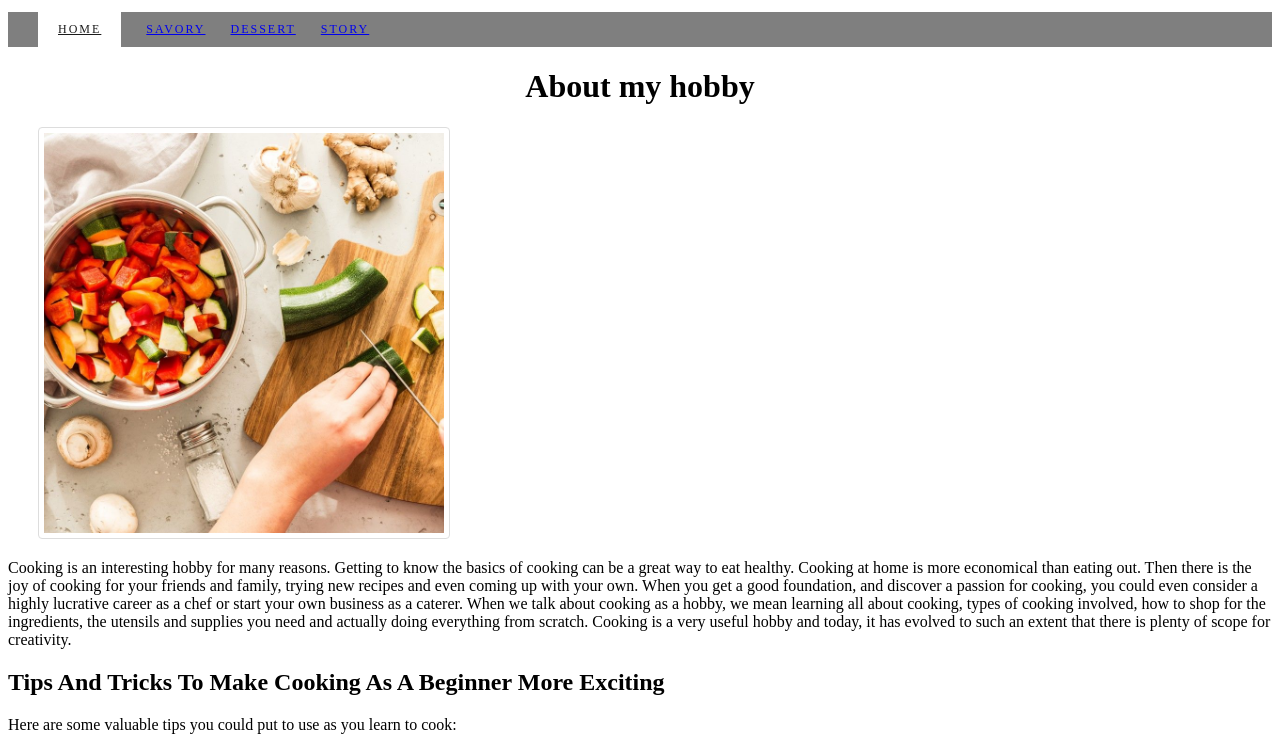
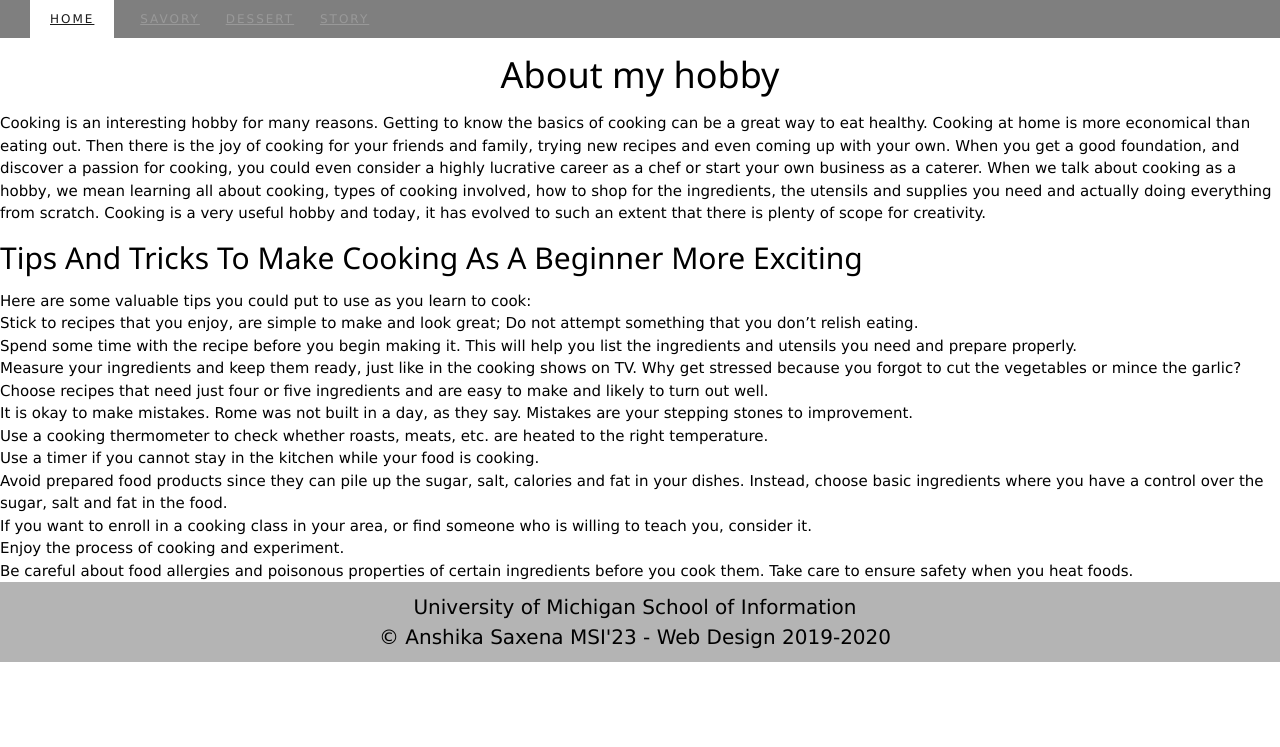
Before and after one commit to saxenanshika/portfolio_content, a plain HTML site: page index.html in a window 1280 px wide. Shown: the top 747 px of the page. Drawn offline with nearby package versions, Linux system fonts and the light colour scheme; files that its build step writes are made by us from their sources.

Commit message:
Update index.html

```diff
--- a/index.html
+++ b/index.html
@@ -1,7 +1,7 @@
 <!DOCTYPE html>
 <html lang="en">
     <head>
-         <!-- Global site tag (gtag.js) - Google Analytics -->
+        <!-- Global site tag (gtag.js) - Google Analytics -->
 <script async src="https://www.googletagmanager.com/gtag/js?id=G-LNTBFEJ9Q9"></script>
 <script>
   window.dataLayer = window.dataLayer || [];
@@ -10,8 +10,14 @@
 
   gtag('config', 'G-LNTBFEJ9Q9');
 </script>
+        <title>Anshika Saxena</title>
+        <link rel="stylesheet" href="html5reset.css">
         <link rel="stylesheet" href="css/style.css">
-        <title>Home Page</title>
+        <link href="https://fonts.googleapis.com/css2?family=Inter&display=swap" rel="stylesheet">
+        <link rel="stylesheet" href="https://cdnjs.cloudflare.com/ajax/libs/font-awesome/4.7.0/css/font-awesome.min.css">
+        <link rel="stylesheet" href="https://www.w3schools.com/w3css/4/w3.css">
+    </head>
+
         <body>
             <header>
                 <a href="#main" class="skip">Skip to main content</a>
@@ -25,8 +31,8 @@
                 <li><a href="story.html">Story</li></a>
             </ul>
         </nav>
+        <div class = "intro"></div>
         <h1>About my hobby</h1>
-        <img src="./images/wallpaper.jpeg" alt = "Cooking wallpaper" width="600"/>
         <p>Cooking is an interesting hobby for many reasons. Getting to know the basics of cooking can be a great way to eat healthy. Cooking at home is more economical than eating out. Then there is the joy of cooking for your friends and family, trying new recipes and even coming up with your own. When you get a good foundation, and discover a passion for cooking, you could even consider a highly lucrative career as a chef or start your own business as a caterer.
 
             When we talk about cooking as a hobby, we mean learning all about cooking, types of cooking involved, how to shop for the ingredients, the utensils and supplies you need and actually doing everything from scratch. Cooking is a very useful hobby and today, it has evolved to such an extent that there is plenty of scope for creativity.
@@ -53,5 +59,6 @@
         <p>University of Michigan School of Information <br/>
           &copy; Anshika Saxena MSI'23 - Web Design 2019-2020</p>
       </footer>
+
 </body>
 </html>
```
